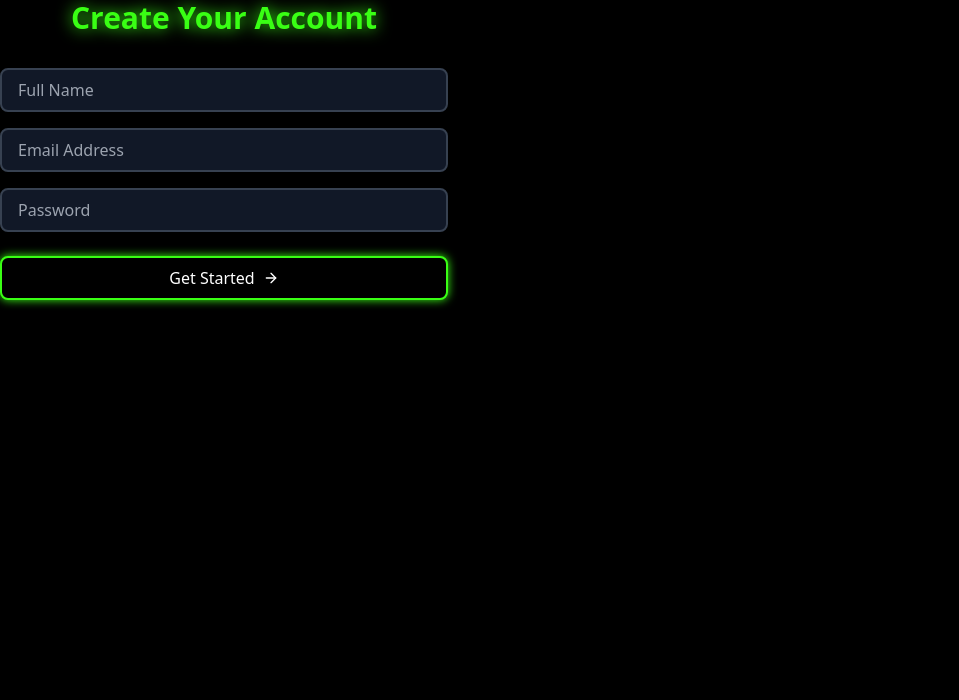
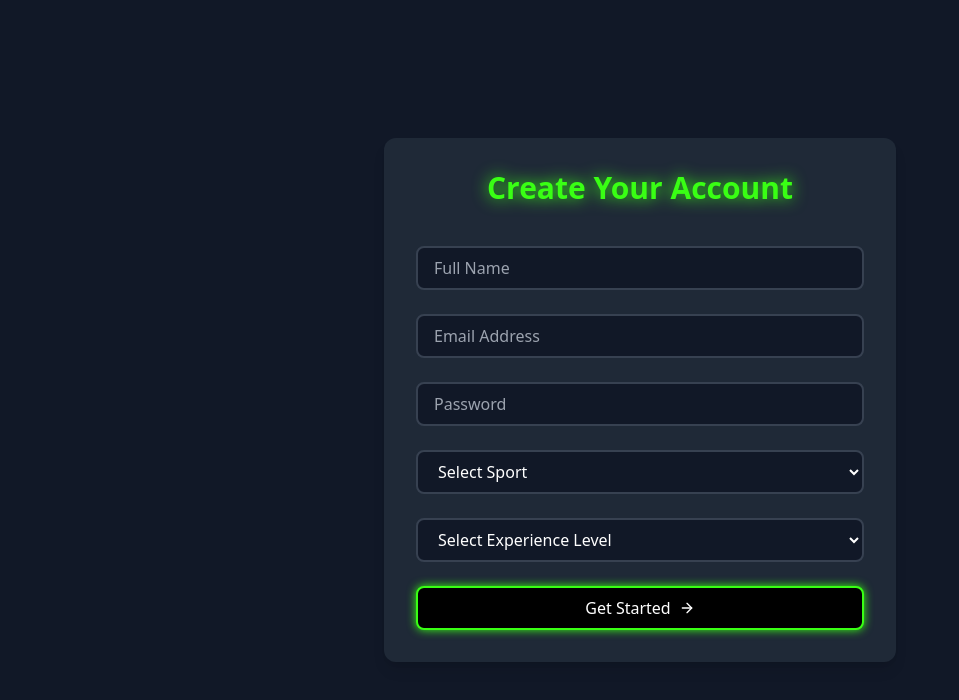
Before and after one commit to elyashium/athlete-connect, a React (Vite) app: page /onboarding in a window 1280 px wide. Both pictures are taken after a click on the button "Athlete". Shown: the top 700 px of the page, without its empty margins (0-959 px from the left). Built offline with nearby package versions, Linux system fonts and the light colour scheme.

Commit message:
spline remove

```diff
--- a/src/components/Bg.tsx
+++ /dev/null
@@ -1,7 +0,0 @@
-import Spline from '@splinetool/react-spline';
-
-export default function App() {
-  return (
-    <Spline scene="https://prod.spline.design/pMsLMWM0Y-n0sK0Q/scene.splinecode" />
-  );
-}
--- a/src/components/Hero.tsx
+++ b/src/components/Hero.tsx
@@ -1,6 +1,6 @@
 // components/Hero.tsx
 import { useNavigate } from 'react-router-dom';
-import Bg from './Bg';
+
 
 export default function Hero() {
     const navigate = useNavigate();
@@ -8,9 +8,7 @@ export default function Hero() {
         <div className="min-h-screen bg-black flex flex-col">
             {/* First Page: Title and Get Started Button */}
             <div className="relative flex-grow flex flex-col items-center justify-center py-20 md:py-60">
-                <div className="absolute left-60 md:left-20">
-                    <Bg />
-                </div>
+
                 <div className="relative  right-60 md:right-20">
                     <div className="text-4xl md:text-6xl font-bold text-[var(--neon-green)] mb-4">ATHLETE</div>
                     <div className="text-4xl md:text-6xl font-bold text-[var(--neon-green)] mb-4">CONNECT</div>
--- a/src/components/OnboardingForm.tsx
+++ b/src/components/OnboardingForm.tsx
@@ -1,6 +1,6 @@
 import React, { useState, useEffect } from 'react';
 import { UserType } from '../types';
-import { Trophy, Users, ArrowRight } from 'lucide-react';
+import { Trophy, Users, ArrowRight, AlertCircle } from 'lucide-react';
 import Dashboard from './Dashboard';
 import { useNavigate } from 'react-router-dom';
 
@@ -10,22 +10,34 @@ interface StoredUserData {
     name: string;
     email: string;
     password: string;
+    sport?: string;
+    experienceLevel?: string;
+    organizationName?: string;
+    role?: string;
+    yearsExperience?: string;
   };
 }
 
+const sportsList = ["Football", "Basketball", "Tennis", "Swimming", "Running", "Cycling", "Martial Arts", "Gymnastics"];
+const experienceLevels = ["Beginner", "Intermediate", "Advanced", "Professional"];
+
 export default function OnboardingForm() {
   const navigate = useNavigate();
-
   const [userType, setUserType] = useState<UserType | null>(null);
   const [step, setStep] = useState(1);
   const [formData, setFormData] = useState({
     email: '',
     password: '',
     name: '',
+    sport: '',
+    experienceLevel: '',
+    organizationName: '',
+    role: '',
+    yearsExperience: '',
   });
+  const [errors, setErrors] = useState<Record<string, string>>({});
   const [isLoggedIn, setIsLoggedIn] = useState(false);
 
-  // Check for stored user data on component mount
   useEffect(() => {
     const storedUser = localStorage.getItem('athleteConnectUser');
     if (storedUser) {
@@ -36,19 +48,40 @@ export default function OnboardingForm() {
     }
   }, []);
 
+  const validateForm = () => {
+    const newErrors: Record<string, string> = {};
+    if (!formData.name.trim()) newErrors.name = 'Name is required.';
+    if (!formData.email.trim()) newErrors.email = 'Email is required.';
+    else if (!/\S+@\S+\.\S+/.test(formData.email)) newErrors.email = 'Invalid email format.';
+    if (!formData.password.trim()) newErrors.password = 'Password is required.';
+    else if (formData.password.length < 6) newErrors.password = 'Password must be at least 6 characters long.';
+
+    if (userType === 'athlete') {
+      if (!formData.sport.trim()) newErrors.sport = 'Please select a sport.';
+      if (!formData.experienceLevel.trim()) newErrors.experienceLevel = 'Please select your experience level.';
+    }
+
+    if (userType === 'organization') {
+      if (!formData.organizationName.trim()) newErrors.organizationName = 'Organization name is required.';
+      if (!formData.role.trim()) newErrors.role = 'Role is required.';
+      if (!formData.yearsExperience.trim()) newErrors.yearsExperience = 'Please select years of experience.';
+      if (!formData.experienceLevel.trim()) newErrors.experienceLevel = 'Please select experience level.';
+    }
+
+    setErrors(newErrors);
+    return Object.keys(newErrors).length === 0;
+  };
+
   const handleSubmit = (e: React.FormEvent) => {
     e.preventDefault();
-    // Store user data in localStorage
-    const userData = {
-      userType,
-      userData: formData
-    };
+    if (!validateForm()) return;
+
+    const userData = { userType, userData: formData };
     localStorage.setItem('athleteConnectUser', JSON.stringify(userData));
     setIsLoggedIn(true);
   };
 
   const handleLogout = () => {
-
     localStorage.removeItem('athleteConnectUser');
     setIsLoggedIn(false);
     setUserType(null);
@@ -56,9 +89,13 @@ export default function OnboardingForm() {
       email: '',
       password: '',
       name: '',
+      sport: '',
+      experienceLevel: '',
+      organizationName: '',
+      role: '',
+      yearsExperience: '',
     });
     navigate('/');
-    // setStep(1);
   };
 
   if (isLoggedIn) {
@@ -66,20 +103,18 @@ export default function OnboardingForm() {
   }
 
   return (
-    <div className="w-full max-w-md space-y-8">
+    <div className="min-h-screen flex items-center justify-center bg-gray-900 text-white px-6">
+      <div className="max-w-lg w-full bg-gray-800 p-8 rounded-xl shadow-lg">
         {step === 1 ? (
-        <div className="space-y-6">
-          <h2 className="text-3xl font-bold text-center neon-text">Choose Your Path</h2>
+          <div className="space-y-6 text-center">
+            <h2 className="text-3xl font-bold neon-text">Choose Your Path</h2>
             <div className="grid grid-cols-2 gap-4">
               <button
                 onClick={() => {
                   setUserType('athlete');
                   setStep(2);
                 }}
-              className={`p-6 rounded-xl border-2 transition-all duration-300 ${userType === 'athlete'
-                ? 'neon-border bg-[var(--neon-green)] bg-opacity-10'
-                : 'border-gray-700 hover:neon-border'
-                }`}
+                className="p-6 rounded-xl border-2 hover:bg-gray-700 transition-all duration-300"
               >
                 <Trophy className="w-12 h-12 mx-auto mb-4" />
                 <span className="block text-lg font-semibold">Athlete</span>
@@ -89,61 +124,56 @@ export default function OnboardingForm() {
                   setUserType('organization');
                   setStep(2);
                 }}
-              className={`p-6 rounded-xl border-2 transition-all duration-300 ${userType === 'organization'
-                ? 'neon-border bg-[var(--neon-green)] bg-opacity-10'
-                : 'border-gray-700 hover:neon-border'
-                }`}
+                className="p-6 rounded-xl border-2 hover:bg-gray-700 transition-all duration-300"
               >
                 <Users className="w-12 h-12 mx-auto mb-4" />
-              <span className="block text-lg font-semibold">Organization</span>
+                <span className="block text-lg font-semibold">Coach / Organization</span>
               </button>
             </div>
           </div>
         ) : (
           <form onSubmit={handleSubmit} className="space-y-6">
-          <div>
-            <h2 className="text-3xl font-bold text-center neon-text mb-8">
-              Create Your Account
-            </h2>
+            <h2 className="text-3xl font-bold text-center neon-text mb-4">Create Your Account</h2>
+            <input type="text" placeholder="Full Name" className="input-field" value={formData.name} onChange={(e) => setFormData({ ...formData, name: e.target.value })} />
+            <input type="email" placeholder="Email Address" className="input-field" value={formData.email} onChange={(e) => setFormData({ ...formData, email: e.target.value })} />
+            <input type="password" placeholder="Password" className="input-field" value={formData.password} onChange={(e) => setFormData({ ...formData, password: e.target.value })} />
 
-            <div className="space-y-4">
-              <input
-                type="text"
-                placeholder="Full Name"
-                className="input-field"
-                value={formData.name}
-                onChange={(e) =>
-                  setFormData({ ...formData, name: e.target.value })
-                }
-                required
-              />
-              <input
-                type="email"
-                placeholder="Email Address"
-                className="input-field"
-                value={formData.email}
-                onChange={(e) =>
-                  setFormData({ ...formData, email: e.target.value })
-                }
-                required
-              />
-              <input
-                type="password"
-                placeholder="Password"
-                className="input-field"
-                value={formData.password}
-                onChange={(e) =>
-                  setFormData({ ...formData, password: e.target.value })
-                }
-                required
-              />
-            </div>
-          </div>
-          <button type="submit" className="btn-primary w-full flex items-center justify-center gap-2">
-            Get Started <ArrowRight className="w-4 h-4" />
-          </button>
+            {userType === 'athlete' && (
+              <>
+                <select className="input-field" value={formData.sport} onChange={(e) => setFormData({ ...formData, sport: e.target.value })}>
+                  <option value="">Select Sport</option>
+                  {sportsList.map((sport) => (
+                    <option key={sport} value={sport}>{sport}</option>
+                  ))}
+                </select>
+
+                <select className="input-field" value={formData.experienceLevel} onChange={(e) => setFormData({ ...formData, experienceLevel: e.target.value })}>
+                  <option value="">Select Experience Level</option>
+                  {experienceLevels.map((level) => (
+                    <option key={level} value={level}>{level}</option>
+                  ))}
+                </select>
+              </>
+            )}
+
+            {userType === 'organization' && (
+              <>
+                <input type="text" placeholder="Organization Name" className="input-field" value={formData.organizationName} onChange={(e) => setFormData({ ...formData, organizationName: e.target.value })} />
+                <input type="text" placeholder="Role" className="input-field" value={formData.role} onChange={(e) => setFormData({ ...formData, role: e.target.value })} />
+
+                <select className="input-field" value={formData.yearsExperience} onChange={(e) => setFormData({ ...formData, yearsExperience: e.target.value })}>
+                  <option value="">Select Years of Experience</option>
+                  {[...Array(41)].map((_, i) => (
+                    <option key={i} value={i}>{i} Years</option>
+                  ))}
+                </select>
+              </>
+            )}
+
+            <button type="submit" className="btn-primary w-full flex items-center justify-center gap-2">Get Started <ArrowRight className="w-4 h-4" /></button>
           </form>
         )}
       </div>
+    </div>
   );
 }
```
Lines whose indentation alone changed are shown as unchanged.
